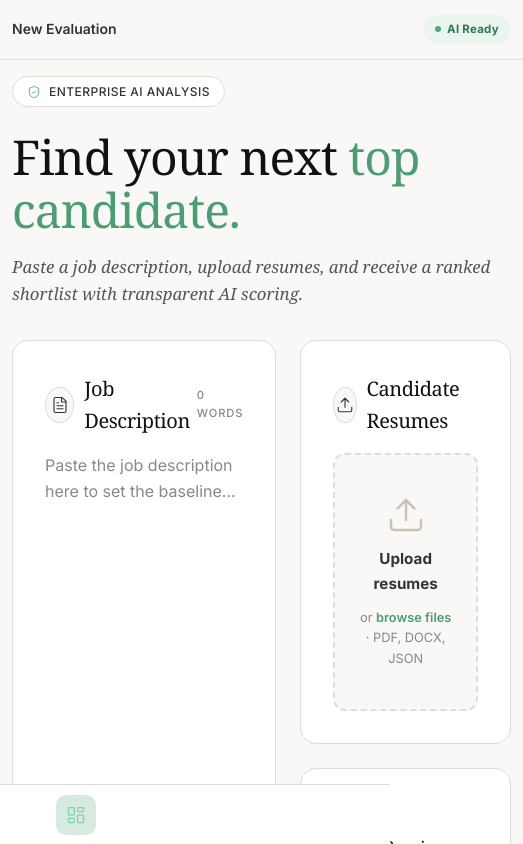
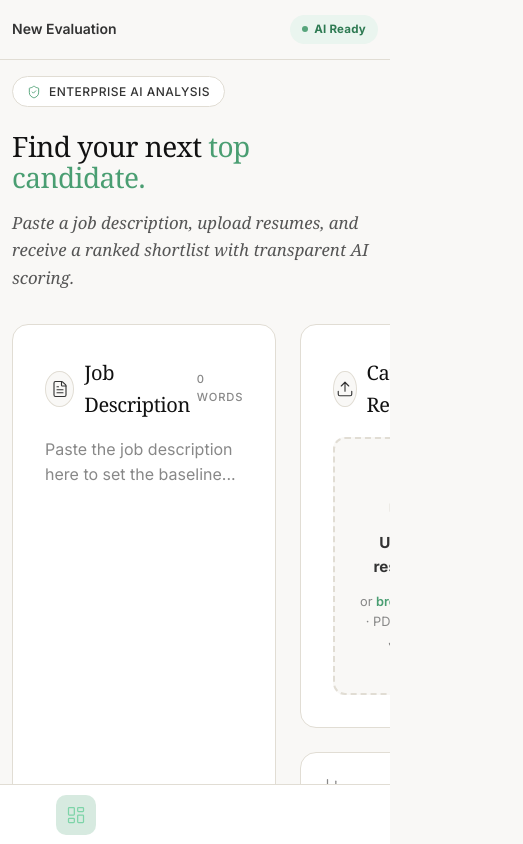
Before and after one commit to Mundriben10/HR_Agent, a React (Vite) app in the folder frontend/: page / in a window 390 px wide. Shown: the top 844 px of the page, 523 px wide, since content can reach past the window. Built offline with nearby package versions, Linux system fonts and the light colour scheme.

Commit message:
UI: Hard-fixed horizontal overflow issues for mobile devices

```diff
--- a/frontend/src/index.css
+++ b/frontend/src/index.css
@@ -37,7 +37,7 @@ body{font-family:'Inter',system-ui,sans-serif;background:var(--sand-50);color:va
 h1, h2, h3, .serif-heading { font-family: "Georgia", "Times New Roman", serif; font-weight: 400; letter-spacing: -0.02em; color: var(--ink); }
 
 /* ── APP SHELL ── */
-.app-shell{display:flex;height:100vh;width:100vw;overflow:hidden;}
+.app-shell{display:flex;height:100vh;width:100%;overflow-x:hidden;}
 
 /* ── ICON SIDEBAR ── */
 .app-sidebar{
@@ -230,11 +230,14 @@ h1, h2, h3, .serif-heading { font-family: "Georgia", "Times New Roman", serif; f
   .bento-4-desktop { grid-template-columns: 1fr; }
   .bento-2, .bento-3, .bento-4 { grid-template-columns: 1fr; }
 
-  .app-shell { height: auto; min-height: 100vh; overflow: visible; }
+  .app-shell { height: auto; min-height: 100vh; overflow-x: hidden; }
   .app-sidebar { display: none !important; }
-  .app-content { overflow: visible; }
-  .main-view { padding: 16px 12px 80px 12px; overflow: visible; }
+  .app-content { overflow-x: hidden; width: 100%; }
+  .main-view { padding: 16px 12px 80px 12px; overflow-x: hidden; }
   .topbar { padding: 0 12px; }
+
+  h1 { font-size: 1.75rem !important; }
+  .serif-heading { word-wrap: break-word; }
 
   .mobile-only { display: flex !important; }
   .candidate-card { padding: 16px !important; gap: 16px !important; }
```
